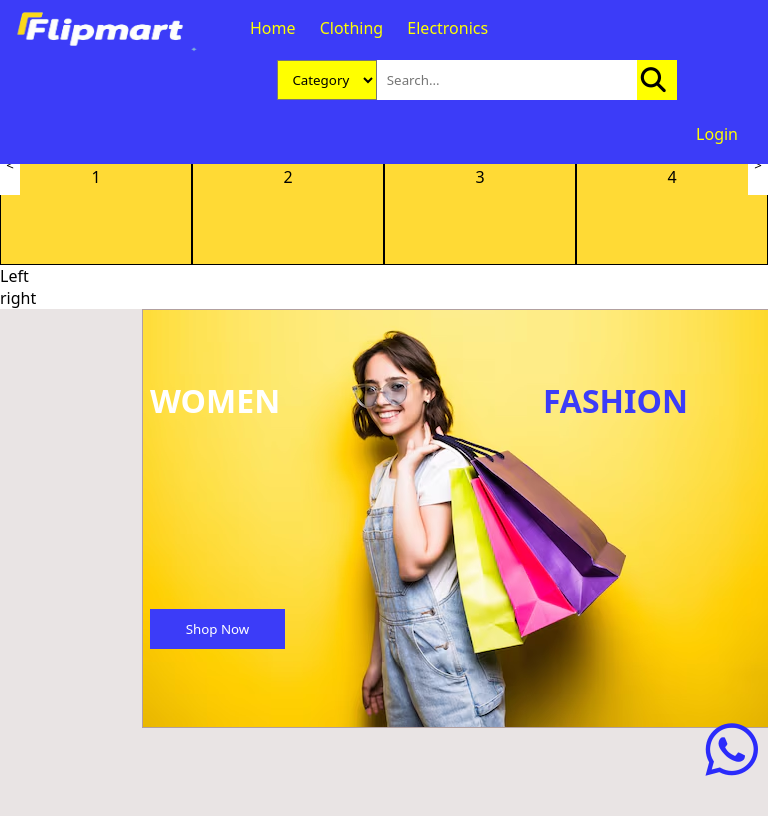
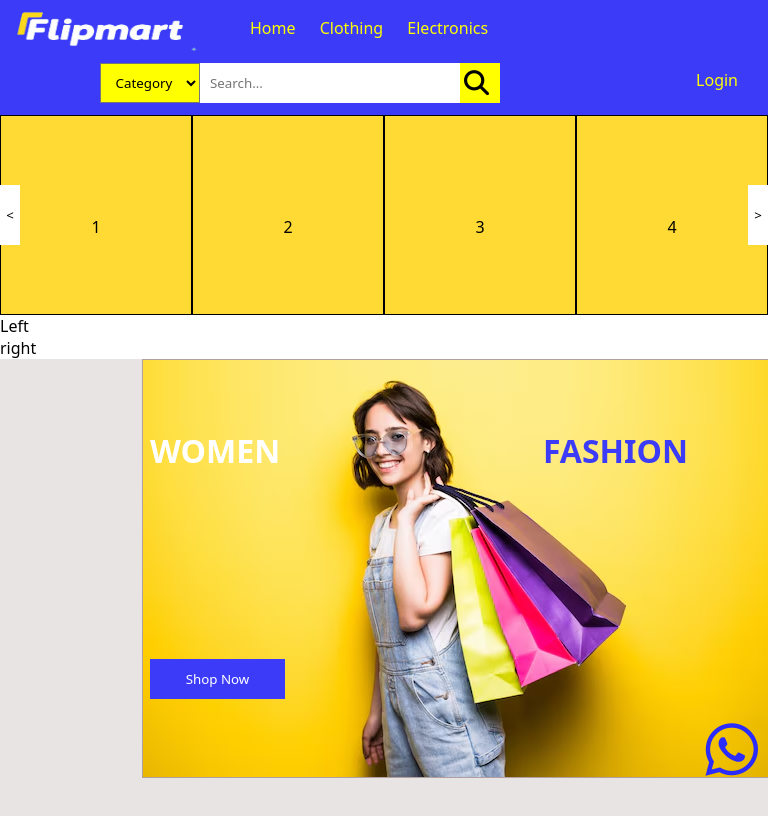
Before and after one commit to sagar510/demo, a plain HTML site: page index.html in a window 768 px wide. Shown: the top 816 px of the page. Drawn offline with Linux system fonts and the light colour scheme.

Commit message:
nav responsive improvement

```diff
--- a/style.css
+++ b/style.css
@@ -2,7 +2,7 @@
     margin: 0;
     box-sizing: border-box;
     font-family: system-ui, -apple-system, BlinkMacSystemFont, 'Segoe UI', Roboto, Oxygen, Ubuntu, Cantarell, 'Open Sans', 'Helvetica Neue', sans-serif;
-    scroll-margin-top: 115px;
+    scroll-margin-top: 65px;
 }
 
 body {
@@ -58,7 +58,7 @@ body {
 }
 
 #logo, ul, #login{
-    display: inline-block;
+    display: inline;
 }
 
 li {
@@ -89,7 +89,7 @@ li a {
     width: 400px;
     height: 40px;
     background-color: white;
-    margin: 8.5px 10%;
+    margin: 8.5px 100px;
 }
 
 #drop-down {
@@ -233,3 +233,28 @@ li a {
     background-color: rgb(60, 60, 248);
     color: white;
 }
+
+
+@media (max-width: 1190px) {
+    body {
+        padding-top: 117px;
+    }
+}
+
+@media (max-width: 1090px) {
+    body {
+        padding-top: 112px;
+    }
+}
+
+@media (max-width: 900px) {
+    body {
+        padding-top: 163px;
+    }
+}
+
+@media (min-width: 700px) and (max-width: 800px) {
+    body {
+        padding-top: 115px;
+    }
+}
```
